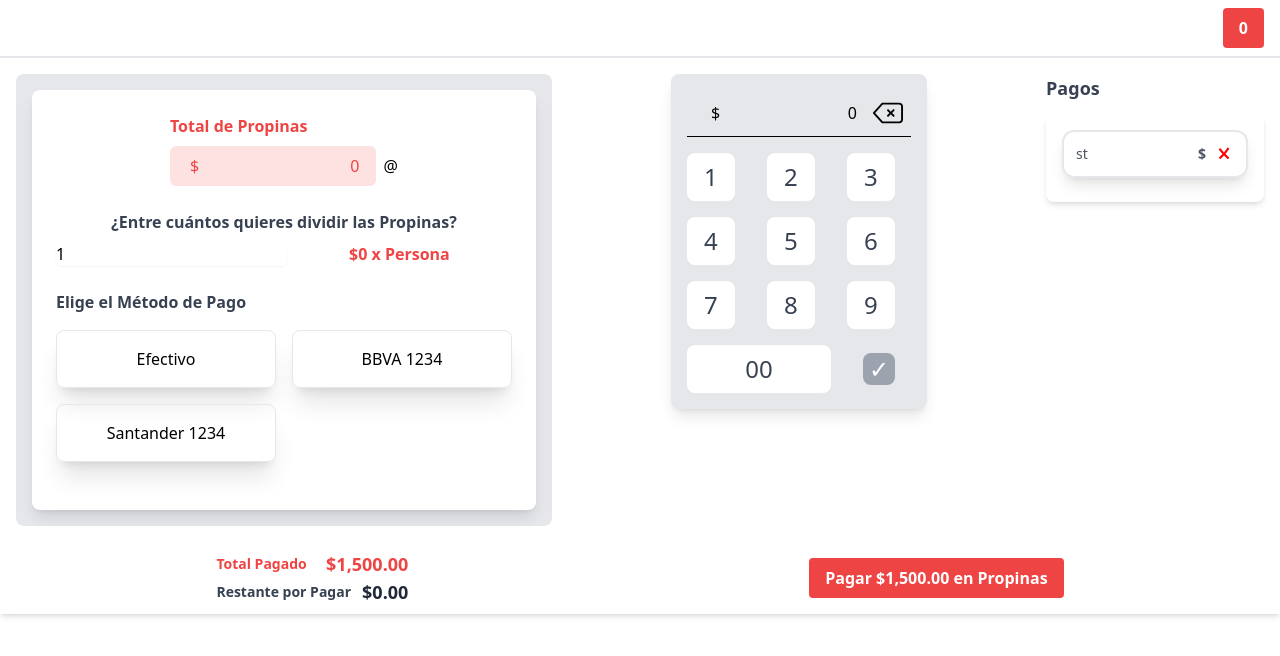
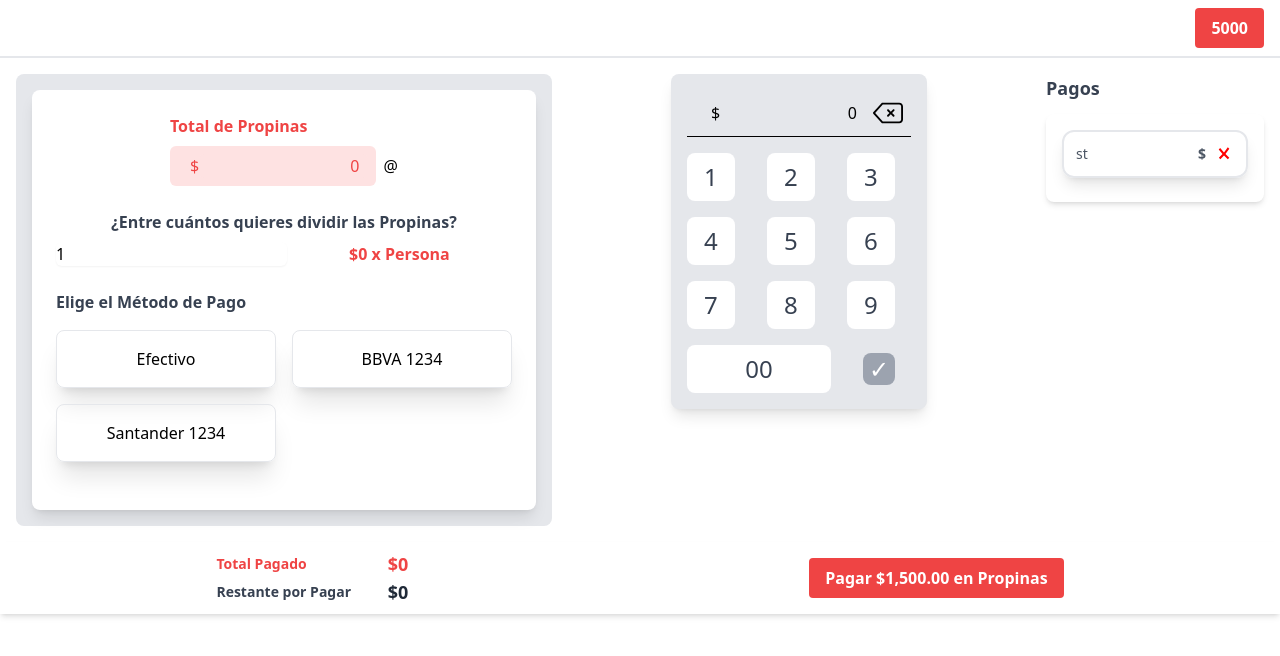
Before and after one commit to lororock/Softii-Test-front, a Vue app: page / in a window 1280 px wide. Shown: the top 656 px of the page. Built offline with nearby package versions, Linux system fonts and the light colour scheme; no server answers.

Commit message:
add computed falta por pagar

```diff
--- a/src/components/FullCash.vue
+++ b/src/components/FullCash.vue
@@ -1,22 +1,8 @@
-<script lang="ts">
-import { storeToRefs } from "pinia";
-import { usePaymentsStore } from '../stores/payments.ts'
-
-export default {
-  name: "PaymentSplitter",
-  setup() {
-    const paymentsStore = usePaymentsStore()
-    const { total } = storeToRefs(paymentsStore);
-    return { total }
-  }
-};
-</script>
-
 <template>
   <div class="w-full bg-white px-4 py-2 border-b-2">
     <div class="flex justify-end">
       <div class="bg-red-500 hover:bg-red-600 text-white font-bold py-2 px-4 rounded">
-        {{ total }}
+        5000
       </div>
     </div>
   </div>
--- a/src/components/FullPayment.vue
+++ b/src/components/FullPayment.vue
@@ -1,17 +1,35 @@
+<script lang="ts">
+import { computed } from 'vue';
+import { storeToRefs } from "pinia";
+import { usePaymentsStore } from '../stores/payments.ts'
+export default {
+    name: "FullPayment",
+    setup() {
+        const paymentsStore = usePaymentsStore();
+        const { total, totalPagado } = storeToRefs(paymentsStore);
+
+        const totalDividido = computed(() => {
+            return total.value - totalPagado.value
+        });
+
+        return { total, totalDividido, totalPagado};
+    },
+};
+</script>
+
 <template>
     <div class="w-full bg-white px-4 py-2 shadow-md">
         <div class="flex justify-around items-center">
             <div class="flex flex-col justify-between w-48">
                 <div class="flex justify-between items-center">
                     <span class="text-sm font-semibold text-red-500">Total Pagado</span>
-                    <span class="text-lg font-bold text-red-500">$1,500.00</span>
+                    <span class="text-lg font-bold text-red-500">${{ totalPagado }}</span>
                 </div>
                 <div class="flex justify-between items-center">
                     <span class="text-sm font-semibold text-gray-700">Restante por Pagar</span>
-                    <span class="text-lg font-bold text-gray-800">$0.00</span>
+                    <span class="text-lg font-bold text-gray-800">${{ totalDividido }}</span>
                 </div>
             </div>
-
             <button class="bg-red-500 hover:bg-red-600 text-white font-bold py-2 px-4 rounded">
                 Pagar $1,500.00 en Propinas
             </button>
--- a/src/components/InfoEdit.vue
+++ b/src/components/InfoEdit.vue
@@ -3,7 +3,7 @@ import { computed, ref } from 'vue';
 import { storeToRefs } from "pinia";
 import { usePaymentsStore } from '../stores/payments.ts'
 export default {
-    name: "PaymentSplitter",
+    name: "InfoEdit",
     setup() {
         const paymentsStore = usePaymentsStore();
         const { tipoDePago, total } = storeToRefs(paymentsStore);
--- a/src/components/PaymentKeyboard.vue
+++ b/src/components/PaymentKeyboard.vue
@@ -72,7 +72,6 @@ export default defineComponent({
                 class="bg-white w-12 h-12 rounded-lg flex items-center justify-center text-gray-700 text-2xl hover:bg-gray-100 focus:outline-none">
                 {{ button }}
             </button>
-            <!-- Añade botones especiales para '00' y '✓' -->
             <button @click="onButtonClick('00')"
                 class="col-span-2 bg-white w-full h-12 rounded-lg flex items-center justify-center text-gray-700 text-2xl hover:bg-gray-100 focus:outline-none">
                 00
--- a/src/components/PaymentsList.vue
+++ b/src/components/PaymentsList.vue
@@ -10,10 +10,6 @@ export default {
         const eliminarPago = paymentsStore.eliminarPago;
 
         return { pagosList, eliminarPago };
-    },
-
-    methods: {
-        // Aquí puedes añadir los métodos del componente
     },
 };
 </script>
--- a/src/stores/payments.ts
+++ b/src/stores/payments.ts
@@ -8,7 +8,7 @@ export const usePaymentsStore = defineStore("payments", {
   state: () => ({
     total: 0,
     totalPagado: 0,
-    tipoDePago: '',
+    tipoDePago: "",
     pagosList: [{ paymentType: "st" }] as Pago[],
   }),
   actions: {
@@ -30,13 +30,14 @@ export const usePaymentsStore = defineStore("payments", {
 
         const data = await response.json();
         this.pagosList = data.pagos;
+        this.totalPagado += value;
       } catch (error) {
         console.error("Hubo un error al enviar el pago:", error);
       }
     },
     async eliminarPago(id: number) {
       try {
-        const url = `http://localhost:5000/propinas/eliminar${id}`; // Asegúrate de que la URL sea correcta
+        const url = `http://localhost:5000/propinas/eliminar${id}`;
         const response = await fetch(url, {
           method: "DELETE",
         });
@@ -45,13 +46,10 @@ export const usePaymentsStore = defineStore("payments", {
           throw new Error(`HTTP error! status: ${response.status}`);
         }
 
-        const data = await response.json(); // Espera la respuesta del servidor
+        const data = await response.json();
         this.pagosList = data.pagos;
-        // Muestra el mensaje de éxito
-        // Actualiza la UI o el estado según sea necesario
       } catch (error) {
         console.error("Hubo un error al eliminar el pago:", error);
-        // Manejo de errores
       }
     },
   },
```
